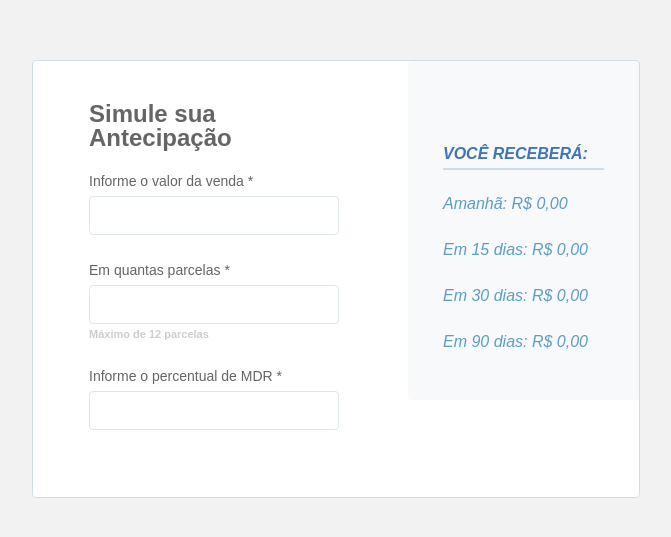
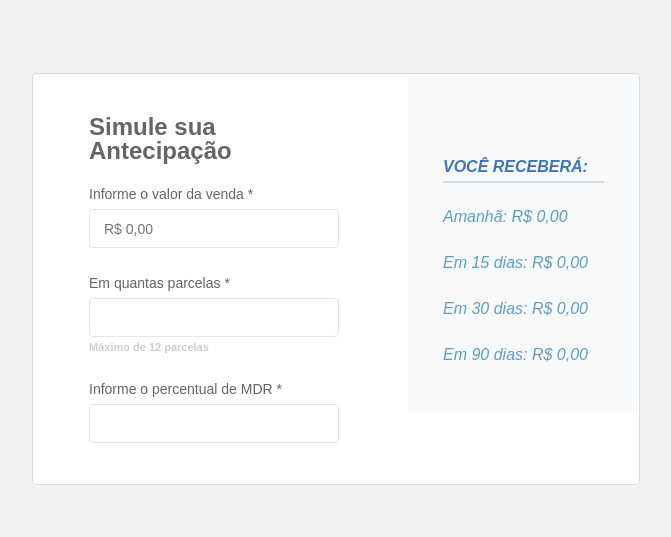
Before and after one commit to rafaelalmeidatk/silver-lamp, a Next.js app: page / in a window 1280 px wide. Shown: the part 121-658 px from the top of the page, without its empty margins (304-975 px from the left). Built offline with nearby package versions, Linux system fonts and the light colour scheme.

Commit message:
Add input masks

```diff
--- a/package.json
+++ b/package.json
@@ -10,7 +10,8 @@
   "dependencies": {
     "next": "9.5.5",
     "react": "17.0.1",
-    "react-dom": "17.0.1"
+    "react-dom": "17.0.1",
+    "react-number-format": "^4.4.1"
   },
   "devDependencies": {
     "@types/node": "^14.14.2",
--- a/src/components/CalculatorForm/index.tsx
+++ b/src/components/CalculatorForm/index.tsx
@@ -7,6 +7,7 @@ const CalculatorForm = () => {
     <div className={styles.form}>
       <h1 className={styles.title}>Simule sua Antecipação</h1>
 
+      <div className={styles.inputList}>
         <InputField
           label="Informe o valor da venda"
           name="amount"
@@ -24,6 +25,7 @@ const CalculatorForm = () => {
           name="mdr"
           maskType="percentage"
         />
+      </div>
 
       <Alert />
     </div>
--- a/src/components/CalculatorForm/styles.module.css
+++ b/src/components/CalculatorForm/styles.module.css
@@ -14,3 +14,7 @@
   color: var(--grey-normal);
   margin-bottom: 22px;
 }
+
+.inputList > * + * {
+  margin-top: 26px;
+}
--- /dev/null
+++ b/src/components/Input/index.tsx
@@ -0,0 +1,38 @@
+import React from 'react';
+import NumberFormat, { NumberFormatProps } from 'react-number-format';
+import styles from './styles.module.css';
+
+export type InputProps = NumberFormatProps & {
+  maskType?: 'currency' | 'percentage';
+};
+
+const Input = ({
+  suffix = 'R$ ',
+  placeholder,
+  onChange,
+  maskType,
+  ...props
+}: InputProps) => {
+  const formatedPlaceholder = placeholder || `${suffix}0,00`;
+
+  if (maskType === 'currency') {
+    return (
+      <NumberFormat
+        prefix="R$ "
+        thousandSeparator="."
+        decimalSeparator=","
+        placeholder={formatedPlaceholder}
+        className={styles.input}
+        {...props}
+      />
+    );
+  }
+
+  if (maskType === 'percentage') {
+    return <NumberFormat suffix="%" className={styles.input} {...props} />;
+  }
+
+  return <input className={styles.input} {...props} />;
+};
+
+export default Input;
--- /dev/null
+++ b/src/components/Input/styles.module.css
@@ -0,0 +1,14 @@
+.input {
+  padding: 10px 14px 9px;
+  background-color: #fff;
+  border: 1px solid var(--control-border);
+  border-radius: 4px;
+  font-size: 1.4rem;
+  line-height: 18px;
+  color: #000;
+}
+
+.input:hover,
+.input:focus {
+  border-color: var(--control-focus);
+}
--- a/src/components/InputField/index.tsx
+++ b/src/components/InputField/index.tsx
@@ -1,27 +1,18 @@
+import Input, { InputProps } from '../Input';
 import styles from './styles.module.css';
 
-type InputFieldProps = React.HTMLProps<HTMLInputElement> & {
+type InputFieldProps = InputProps & {
   helperText?: string;
-  maskType?: string;
 };
 
-const InputField = ({
-  name,
-  label,
-  placeholder,
-  helperText,
-}: InputFieldProps) => {
+const InputField = ({ name, label, helperText, ...props }: InputFieldProps) => {
   return (
     <div className={styles.container}>
       <label htmlFor={name} className={styles.label}>
         {label} *
       </label>
-      <input
-        type="text"
-        name={name}
-        placeholder={placeholder}
-        className={styles.input}
-      />
+
+      <Input {...props} />
 
       {helperText && <div className={styles.helperText}>{helperText}</div>}
     </div>
--- a/src/components/InputField/styles.module.css
+++ b/src/components/InputField/styles.module.css
@@ -1,11 +1,6 @@
 .container {
   display: flex;
   flex-direction: column;
-  margin-bottom: 26px;
-}
-
-:host(:last-of-type) > .container {
-  margin-bottom: 0;
 }
 
 .label {
@@ -15,21 +10,6 @@
   color: var(--grey-normal);
 }
 
-.input {
-  padding: 10px 14px 9px;
-  background-color: #fff;
-  border: 1px solid var(--control-border);
-  border-radius: 4px;
-  font-size: 1.4rem;
-  line-height: 18px;
-  color: #000;
-}
-
-.input:hover,
-.input:focus {
-  border-color: var(--control-focus);
-}
-
 .helperText {
   margin-top: 3px;
   font-size: 1.1rem;
```
Also changed, not shown: 1 other file (tests, documents, lock files or other folders). Lines whose indentation alone changed are shown as unchanged.
